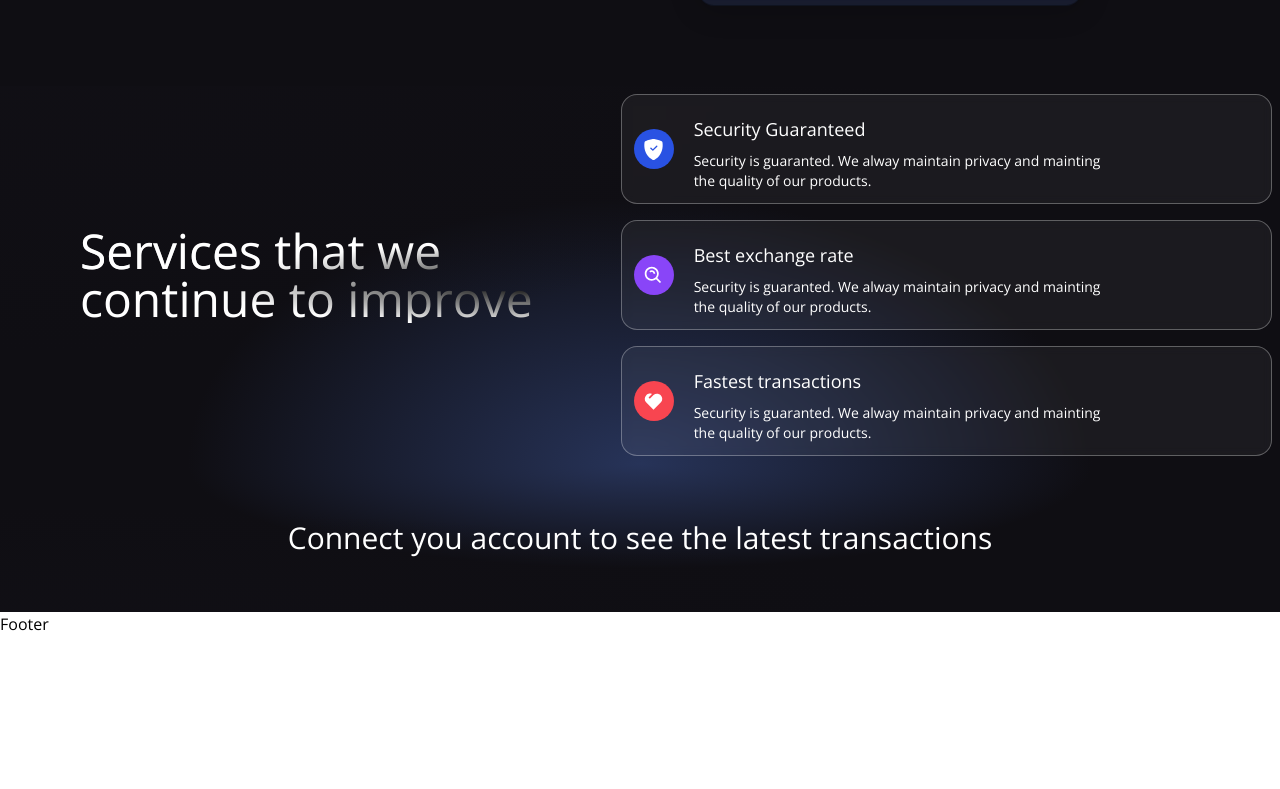
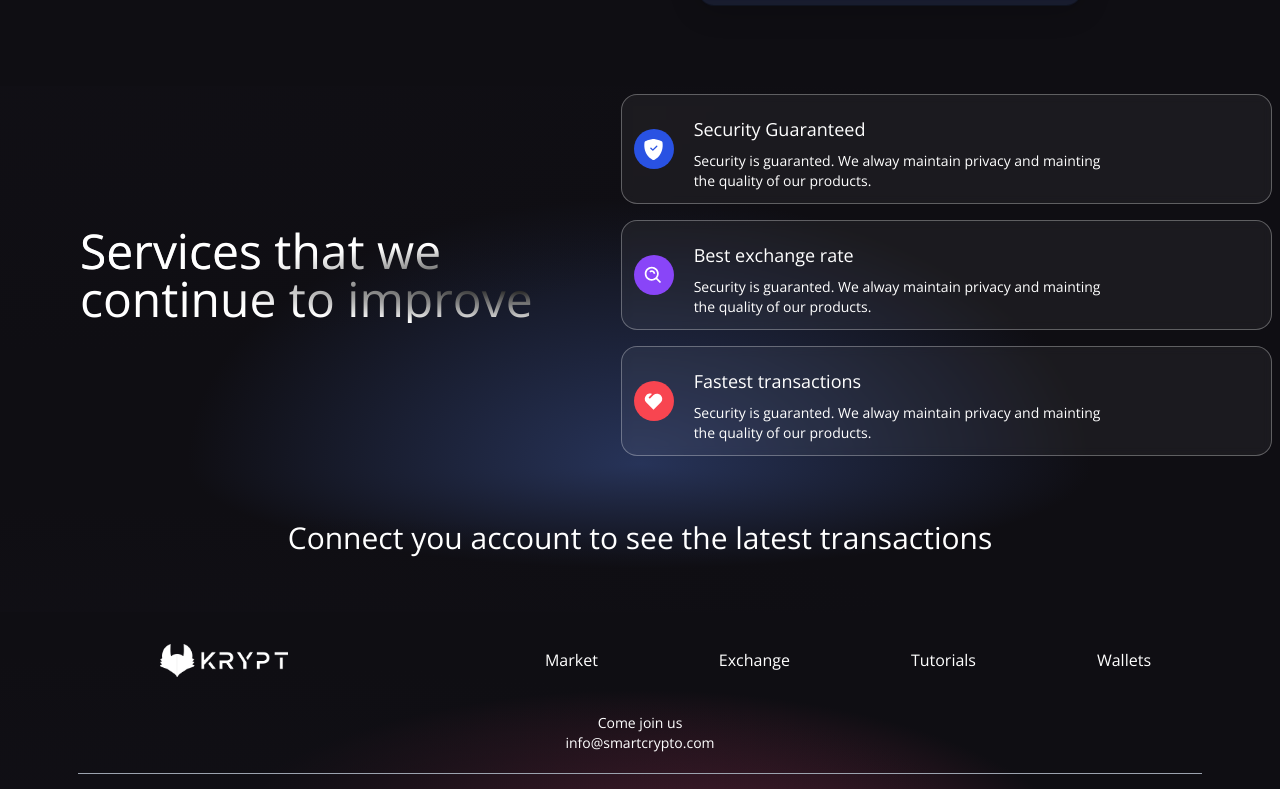
Before and after one commit to cwiklikwojciech/smartcrypt, a React (Vite) app in the folder client/: page / in a window 1280 px wide. Shown: the part 663-1452 px from the top of the page. Before the commit the page ends 1299 px from the top, so only its background shows below. Built offline with nearby package versions, Linux system fonts and the light colour scheme.

Commit message:
[main] - Footer

```diff
--- a/client/src/components/Footer.jsx
+++ b/client/src/components/Footer.jsx
@@ -1,7 +1,26 @@
+import logo from '../../images/logo.png';
+
 const Footer = () => {
-    return (
-        <h1>Footer</h1>
-    );
-}
+	return (
+		<div className="w-full flex md:justify-center justify-beetwen items-center flex-col p-4 gradient-bg-footer">
+			<div className="w-full flex sm:flex-row flex-col justufy-beetwen items-center my-4">
+				<div className="flex flex-[0.5] justify-center items-center">
+					<img src={logo} alt="logo" className="w-32" />
+				</div>
+				<div className="flex flex-1 justify-evenly items-center flex-wrap sm:mt-0 mt-5 w-full">
+					<p className="text-white text-base text-center mx-2 cursor-pointer">Market</p>
+					<p className="text-white text-base text-center mx-2 cursor-pointer">Exchange</p>
+					<p className="text-white text-base text-center mx-2 cursor-pointer">Tutorials</p>
+					<p className="text-white text-base text-center mx-2 cursor-pointer">Wallets</p>
+				</div>
+			</div>
+			<div className="flex justify-center items-center flex-col mt-5">
+				<p className="text-white text-sm text-center">Come join us</p>
+				<p className="text-white text-sm text-center">info@smartcrypto.com</p>
+			</div>
+			<div className="sm:w-[90%] w-full h-[0.25px] bg-gray-400 mt-5" />
+		</div>
+	);
+};
 
 export default Footer;
```
